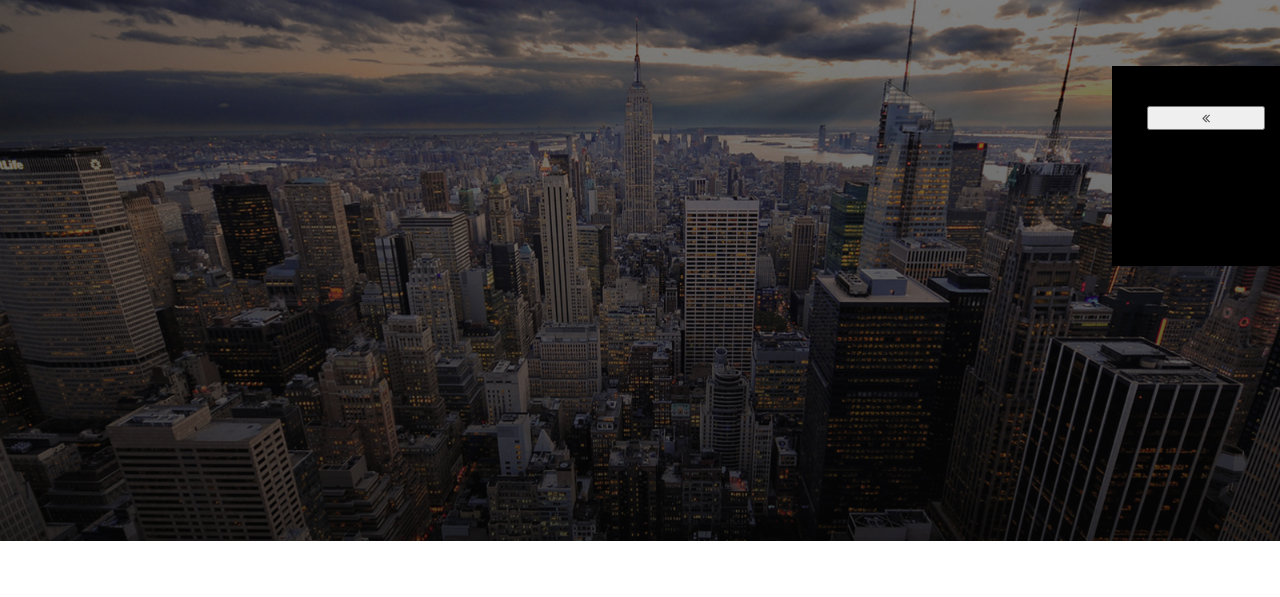
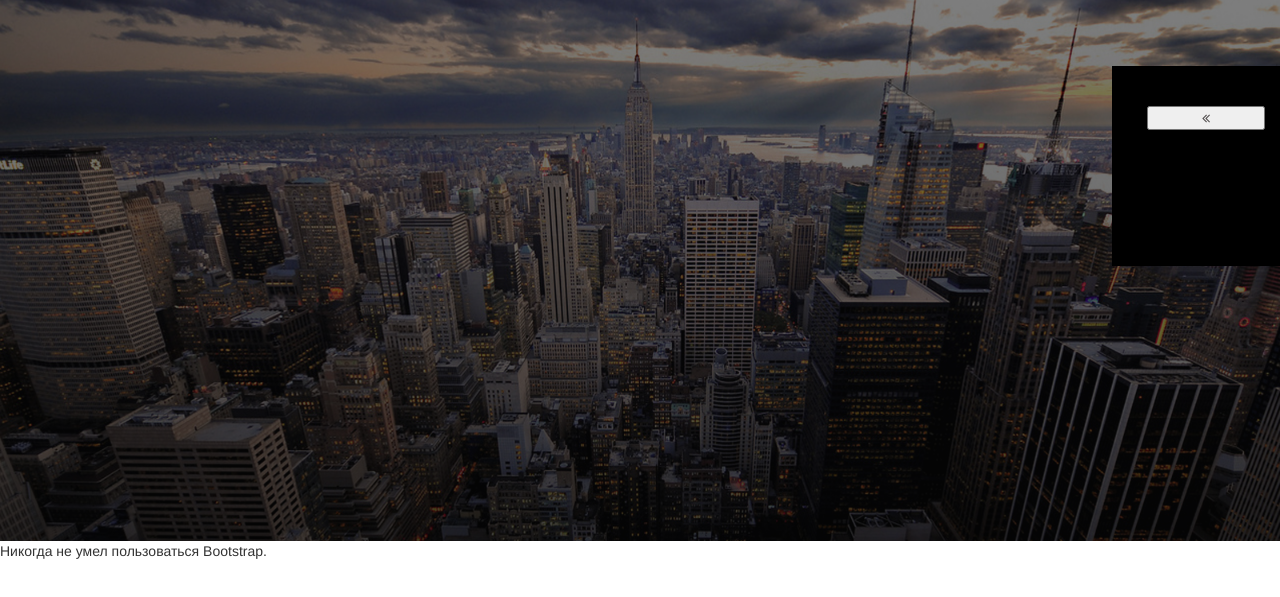
Before and after one commit to VladGaryachiy/TestAdaptedLayout, a plain HTML site: page index.html in a window 1280 px wide. Shown: the part 99-696 px from the top of the page. Drawn offline with nearby package versions, Linux system fonts and the light colour scheme.

Commit message:
Update index.html
Очень важное изменение.

```diff
--- a/index.html
+++ b/index.html
@@ -70,6 +70,8 @@
         </div>
     </div>
 
+	    <p>Никогда не умел пользоваться Bootstrap.</p>
+
     <script>
         function come(){
             document.getElementById('log-in').style.marginRight = "0px";
```
